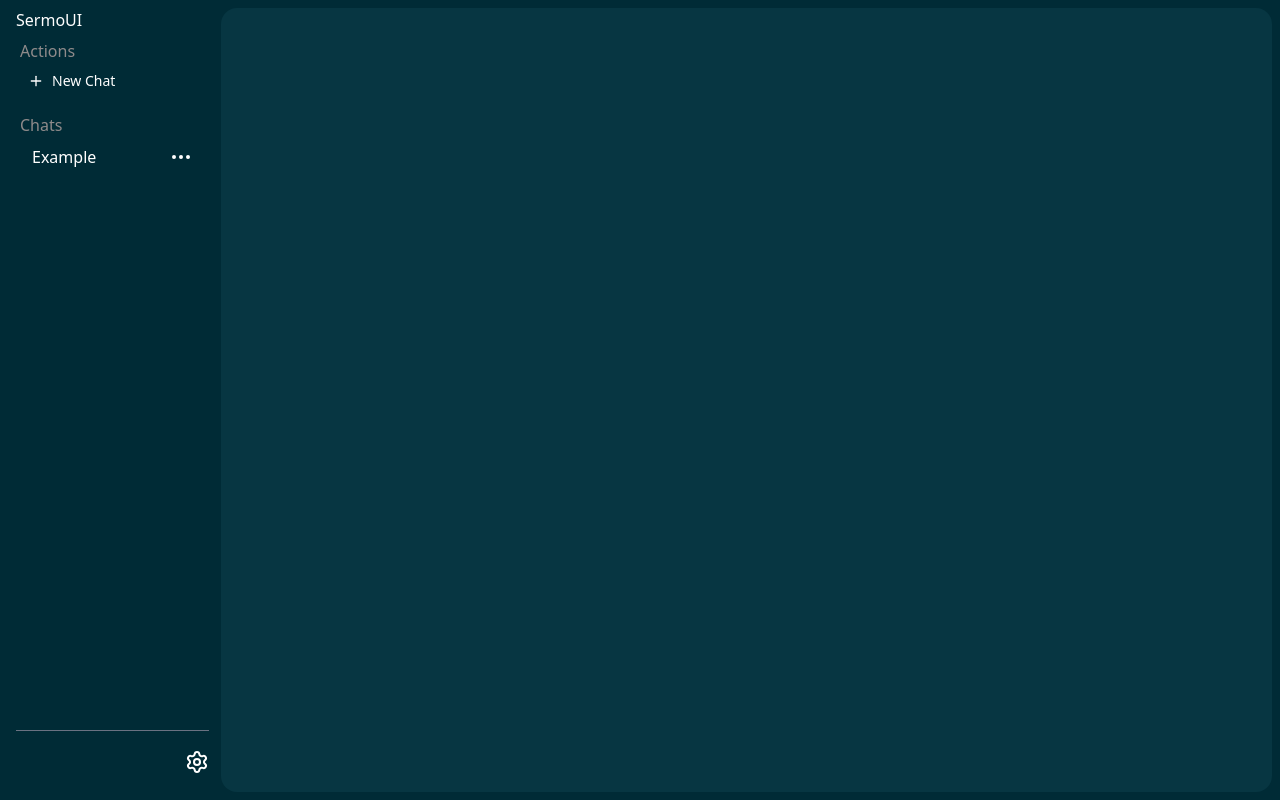
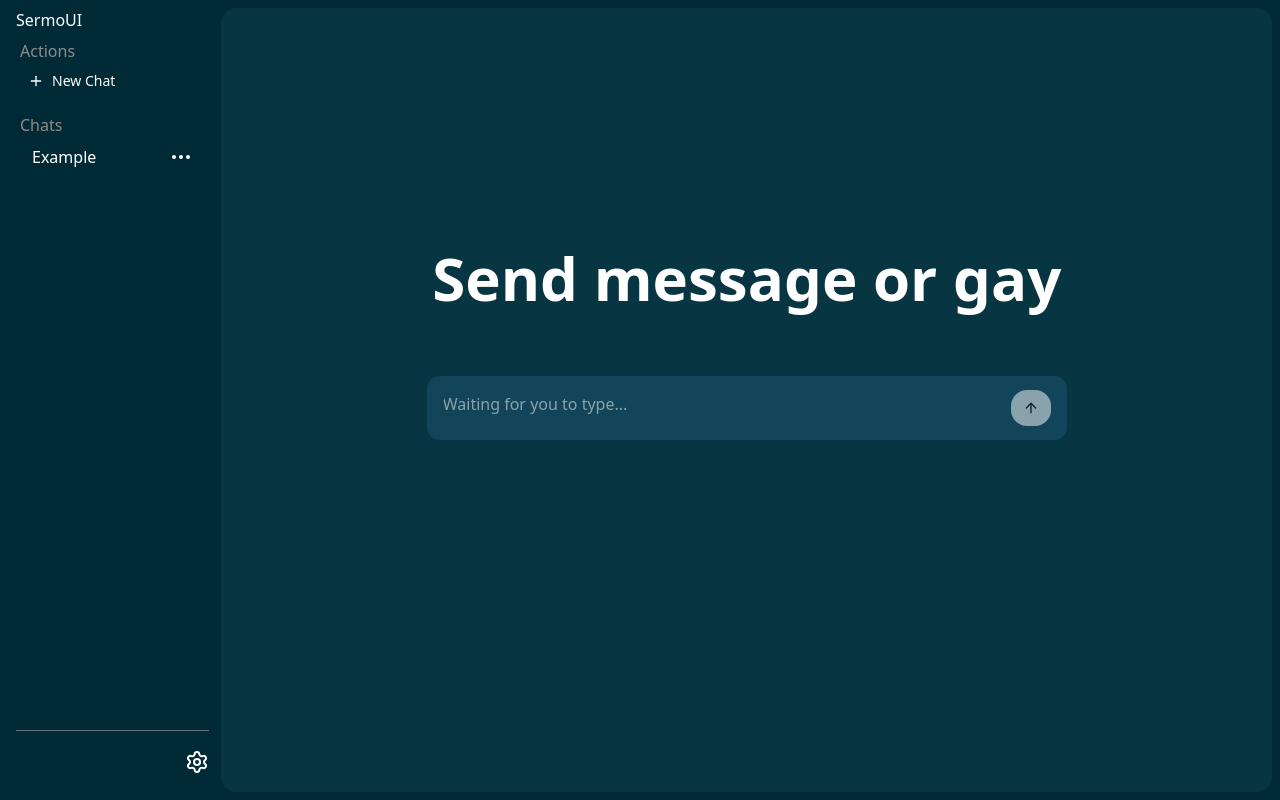
Before and after one commit to thecentinol/SermoUI, a React (Vite) app: page / in a window 1280 px wide. Built offline with nearby package versions, Linux system fonts and the light colour scheme.

Commit message:
feat: add new chat conponent

```diff
--- a/src/App.tsx
+++ b/src/App.tsx
@@ -1,11 +1,15 @@
 // import { useState } from "react";
+
+import Chat from "@/components/chat";
 import Sidebar from "@/components/sidebar";
 
 function App() {
 	return (
 		<div className="flex w-screen h-screen bg-(--bg) p-2">
 			<Sidebar />
-			<div className="w-full h-full bg-(--fg) rounded-2xl overflow-y-auto"></div>
+			<div className="w-full h-full bg-(--fg) rounded-2xl overflow-y-auto">
+				<Chat />
+			</div>
 		</div>
 	);
 }
--- /dev/null
+++ b/src/components/chat.tsx
@@ -0,0 +1,81 @@
+import { ArrowUp } from "lucide-react";
+import { useRef, useState } from "react";
+import { Button } from "@/components/ui/button";
+
+export default function Chat() {
+	return (
+		<div className="flex flex-1 text-(--text)">
+			<div className="flex-1 flex justify-center items-center">
+				<div className="flex flex-col h-screen w-[50vw] relative">
+					<a className="text-6xl w-full font-extrabold absolute top-[30%] left-1/2 -translate-x-1/2 text-center">
+						Send message or gay
+					</a>
+					<Input disabled={false} />
+				</div>
+			</div>
+		</div>
+	);
+}
+
+function Input({
+	// onSend,
+	disabled,
+}: {
+	// onSend: (message: string) => void;
+	disabled?: boolean;
+}) {
+	const [message, setMessage] = useState("");
+	const textareaRef = useRef<HTMLTextAreaElement>(null);
+
+	const adjustHeight = () => {
+		const textarea = textareaRef.current;
+		if (textarea) {
+			textarea.style.height = "auto";
+			const contentHeight = textarea.scrollHeight;
+			const maxHeight =
+				typeof window !== "undefined" ? window.innerHeight * 0.4 : 200;
+			textarea.style.height = Math.min(contentHeight, maxHeight) + "px";
+		}
+	};
+
+	const handleSubmit = () => {
+		if (message.trim() && !disabled) {
+			// onSend(message);
+			setMessage("");
+			setTimeout(adjustHeight, 0);
+		}
+	};
+
+	return (
+		<div
+			className="flex items-center justify-between mx-auto my-auto m-4 w-full px-4 bg-(--fg-elevated)"
+			style={{ borderRadius: "0.8rem" }}
+		>
+			<textarea
+				ref={textareaRef}
+				value={message}
+				disabled={disabled}
+				onChange={(e) => {
+					setMessage(e.target.value);
+					adjustHeight();
+				}}
+				placeholder="Waiting for you to type..."
+				className="w-full mt-4 focus:outline-none focus:ring-0 bg-transparent text-white resize-none"
+				style={{ borderRadius: "0.8rem" }}
+				onKeyDown={async (e) => {
+					if (e.key === "Enter" && !e.shiftKey) {
+						e.preventDefault();
+						handleSubmit();
+					}
+				}}
+			/>
+			<Button
+				className="bg-white rounded-2xl"
+				onClick={handleSubmit}
+				disabled={disabled || !message.trim()}
+			>
+				<ArrowUp className="text-black" />
+			</Button>
+		</div>
+	);
+}
```
